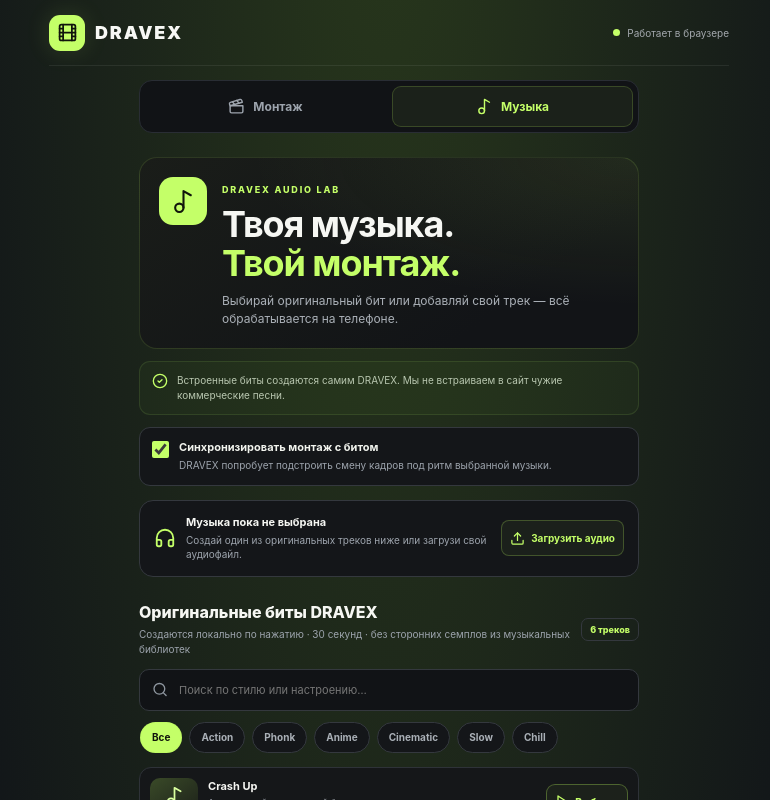
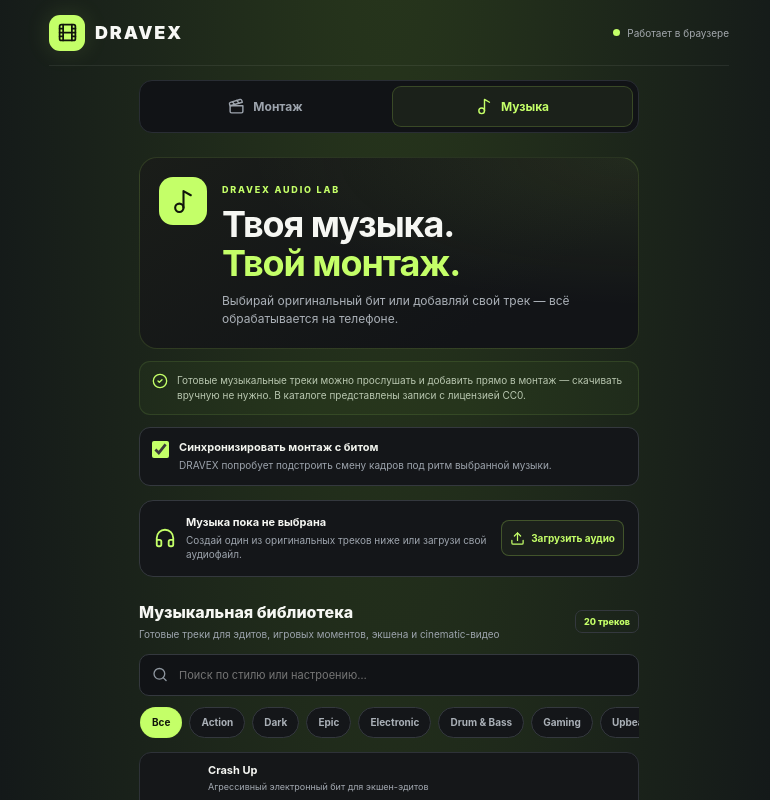
Before and after one commit to mlbbgame/dravex-ai-video-editor, a React (Vite) app: page / in a window 1280 px wide. Both pictures are taken after a click on the button "Музыка". Shown: the top 800 px of the page, without its empty margins (251-1021 px from the left). Built offline with nearby package versions, Linux system fonts and the light colour scheme.

Commit message:
Make CC0 tracks instantly previewable and usable in DRAVEX

```diff
--- a/src/App.tsx
+++ b/src/App.tsx
@@ -1,6 +1,6 @@
 import { useEffect, useRef, useState, type ChangeEvent } from "react";
 import { Film, Upload, WandSparkles, Download, Music2, CheckCircle2, LoaderCircle, RefreshCw, Play, Settings2, Sparkles, Clapperboard, ScanLine, Save, FolderOpen, ArrowUp, ArrowDown, Trash2, X, Search, ExternalLink, Headphones, ArrowLeft } from "lucide-react";
-import { generateMusicTrack, musicPresets, type MusicPreset } from "./video/music-library";
+import { loadMusicTrack, musicCategories, musicPresets, type MusicPreset } from "./video/music-library";
 import { analyzeVideoForHighlights, type HighlightMoment, type HighlightProgress } from "./video/highlight-finder";
 import { renderVideoSequence, type SequenceRenderStyle, type VideoSegment, type ImageSegment, type AudioSegment } from "./video/video-sequence-render";
 import { detectMusicBeats, snapCutBoundariesToBeats } from "./video/beat-sync";
@@ -311,9 +311,9 @@ export default function App() {
     setGeneratingMusicId(preset.id);
     setError("");
     try {
-      const file = await generateMusicTrack(preset);
+      const file = await loadMusicTrack(preset);
       applyMusicFile(file);
-      setPreviewStatus(`Создан оригинальный трек «${preset.title}» · ${preset.bpm} BPM. Он готов для автомонтажа и локального предпрослушивания.`);
+      setPreviewStatus(`«${preset.title}» добавлен в монтаж. Теперь можно сразу нажать «Автомонтаж».`);
     } catch (caught) {
       setError(caught instanceof Error ? caught.message : "Не удалось создать музыкальный трек.");
     } finally {
@@ -616,29 +616,23 @@ export default function App() {
               <span className="dravex-music-hero-icon"><Music2 size={25} /></span>
               <div><span className="dravex-eyebrow">DRAVEX AUDIO LAB</span><h1>Твоя музыка.<br /><span>Твой монтаж.</span></h1><p>Выбирай оригинальный бит или добавляй свой трек — всё обрабатывается на телефоне.</p></div>
             </div>
-            <div className="dravex-music-safety"><CheckCircle2 size={16} /><span>Встроенные биты создаются самим DRAVEX. Мы не встраиваем в сайт чужие коммерческие песни.</span></div>
+            <div className="dravex-music-safety"><CheckCircle2 size={16} /><span>Готовые музыкальные треки можно прослушать и добавить прямо в монтаж — скачивать вручную не нужно. В каталоге представлены записи с лицензией CC0.</span></div>
             <label className="dravex-music-sync"><input type="checkbox" checked={beatSync} onChange={(event) => { setBeatSync(event.target.checked); invalidateOutput(); }} /><span><strong>Синхронизировать монтаж с битом</strong><small>DRAVEX попробует подстроить смену кадров под ритм выбранной музыки.</small></span></label>
             {musicFile && musicUrl ? <section className="dravex-current-track">
               <div className="dravex-current-track-top"><span className="dravex-track-icon"><Headphones size={19} /></span><div><strong>Выбранный трек</strong><small>{musicFile.name}</small></div><button type="button" aria-label="Убрать выбранную музыку" onClick={clearMusic}><X size={17} /></button></div>
               <audio controls preload="metadata" src={musicUrl}>Твой браузер не поддерживает аудиоплеер.</audio>
-              <div className="dravex-current-track-actions"><a className="dravex-download-track" href={musicUrl} download={musicFile.name}><Download size={15} />Скачать аудио</a><button className="dravex-return-editor" type="button" onClick={() => setActiveTab("editor")}><ArrowLeft size={16} />Вернуться к монтажу</button></div>
+              <div className="dravex-current-track-actions"><button className="dravex-return-editor" type="button" onClick={() => setActiveTab("editor")}><ArrowLeft size={16} />Использовать в монтаже</button></div>
             </section> : <section className="dravex-music-empty"><Headphones size={22} /><div><strong>Музыка пока не выбрана</strong><span>Создай один из оригинальных треков ниже или загрузи свой аудиофайл.</span></div><button type="button" onClick={() => musicInput.current?.click()}><Upload size={15} />Загрузить аудио</button></section>}
-            <div className="dravex-music-heading"><div><h2>Оригинальные биты DRAVEX</h2><p>Создаются локально по нажатию · 30 секунд · без сторонних семплов из музыкальных библиотек</p></div><span>6 треков</span></div>
+            <div className="dravex-music-heading"><div><h2>Музыкальная библиотека</h2><p>Готовые треки для эдитов, игровых моментов, экшена и cinematic-видео</p></div><span>{musicPresets.length} треков</span></div>
             <label className="dravex-music-search"><Search size={17} /><input value={musicQuery} onChange={(event) => setMusicQuery(event.target.value)} placeholder="Поиск по стилю или настроению…" aria-label="Поиск музыки" /></label>
-            <div className="dravex-music-categories">{["Все", "Action", "Phonk", "Anime", "Cinematic", "Slow", "Chill"].map((category) => <button key={category} type="button" className={musicCategory === category ? "is-active" : ""} onClick={() => setMusicCategory(category)}>{category}</button>)}</div>
-            <div className="dravex-track-list">{musicPresets.filter((preset) => (musicCategory === "Все" || preset.mood === musicCategory) && `${preset.title} ${preset.mood} ${preset.description}`.toLowerCase().includes(musicQuery.toLowerCase())).map((preset) => <article className="dravex-track-card" key={preset.id}>
+            <div className="dravex-music-categories">{musicCategories.map((category) => <button key={category} type="button" className={musicCategory === category ? "is-active" : ""} onClick={() => setMusicCategory(category)}>{category}</button>)}</div>
+            <div className="dravex-track-list">{musicPresets.filter((preset) => (musicCategory === "Все" || preset.mood === musicCategory || (musicCategory === "Action" && preset.style === "action") || (musicCategory === "Epic" && preset.description.toLowerCase().includes("эпич")) || (musicCategory === "Cinematic" && preset.style === "cinematic")) && `${preset.title} ${preset.mood} ${preset.description} ${preset.artist}`.toLowerCase().includes(musicQuery.toLowerCase())).map((preset) => <article className="dravex-track-card" key={preset.id}>
               <span className={`dravex-track-art art-${preset.style}`}><Music2 size={21} /><span className="dravex-eq"><i /><i /><i /><i /><i /></span></span>
-              <div className="dravex-track-details"><strong>{preset.title}</strong><span>{preset.description}</span><small>{preset.mood} <b>·</b> {preset.bpm} BPM <b>·</b> 0:30</small></div>
-              <button type="button" disabled={Boolean(generatingMusicId)} onClick={() => void createMusicPreset(preset)}>{generatingMusicId === preset.id ? <LoaderCircle size={16} className="dravex-spin" /> : <Play size={16} />}{generatingMusicId === preset.id ? "Создаём" : "Выбрать"}</button>
+              <div className="dravex-track-details"><strong>{preset.title}</strong><span>{preset.description}</span><small>{preset.mood} <b>·</b> {preset.artist} <b>·</b> CC0</small><audio className="dravex-track-preview" controls preload="none" crossOrigin="anonymous" src={preset.audioUrl} aria-label={`Прослушать ${preset.title}`} /><a className="dravex-track-source" href={preset.sourceUrl} target="_blank" rel="noreferrer">Автор и лицензия</a></div>
+              <button type="button" disabled={Boolean(generatingMusicId)} onClick={() => void createMusicPreset(preset)}>{generatingMusicId === preset.id ? <LoaderCircle size={16} className="dravex-spin" /> : <Music2 size={16} />}{generatingMusicId === preset.id ? "Загружаем…" : "Использовать"}</button>
             </article>)}</div>
             {musicPresets.filter((preset) => (musicCategory === "Все" || preset.mood === musicCategory) && `${preset.title} ${preset.mood} ${preset.description}`.toLowerCase().includes(musicQuery.toLowerCase())).length === 0 && <p className="dravex-music-no-results">Ничего не найдено. Попробуй другой запрос или категорию.</p>}
-            <div className="dravex-music-heading dravex-source-heading"><div><h2>Внешние музыкальные библиотеки</h2><p>Скачай трек на официальном сайте, затем загрузи его сюда. Проверяй лицензию каждого трека перед публикацией.</p></div></div>
-            <div className="dravex-source-list">
-              <a className="dravex-source-card" href="https://www.youtube.com/audiolibrary" target="_blank" rel="noreferrer"><span className="dravex-source-icon source-youtube">YT</span><span><strong>YouTube Audio Library</strong><small>Музыка для YouTube · проверяй требования к указанию автора</small></span><ExternalLink size={16} /></a>
-              <a className="dravex-source-card" href="https://ads.tiktok.com/help/article/commercial-music-library?lang=en" target="_blank" rel="noreferrer"><span className="dravex-source-icon source-tiktok">♪</span><span><strong>TikTok Commercial Music Library</strong><small>Коммерческие треки для TikTok · доступность зависит от региона и условий</small></span><ExternalLink size={16} /></a>
-              <a className="dravex-source-card" href="https://pixabay.com/music/" target="_blank" rel="noreferrer"><span className="dravex-source-icon source-pixabay">P</span><span><strong>Pixabay Music</strong><small>Бесплатные треки · изучай условия лицензии конкретной композиции</small></span><ExternalLink size={16} /></a>
-            </div>
-            <div className="dravex-music-note"><strong>Важно для публикации</strong><p>Лицензия TikTok не означает, что трек разрешён на YouTube Shorts. Для роликов на обеих площадках выбирай музыку с лицензией, которая явно покрывает обе платформы, или используй оригинальный бит DRAVEX.</p></div>
+            <div className="dravex-music-note"><strong>Использование музыки</strong><p>Треки в этой подборке отмечены авторами как CC0. Нажми «Использовать» — DRAVEX загрузит аудио в фоне и добавит его в проект. Ссылка «Автор и лицензия» ведёт к оригинальной публикации. Популярные песни из каталога TikTok/CapCut нельзя автоматически встроить без разрешения правообладателей.</p></div>
             {error && <div className="dravex-error" role="alert">{error}</div>}
             {previewStatus && <p className="dravex-preview-status" role="status">{previewStatus}</p>}
           </div>
```
